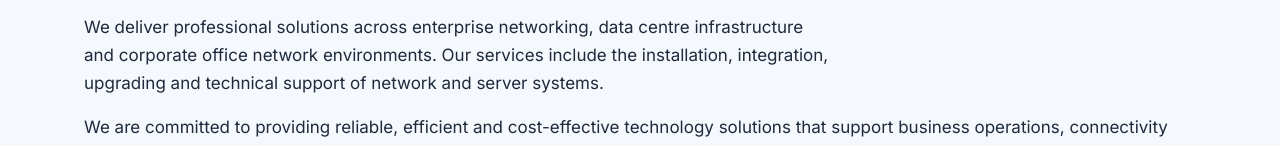
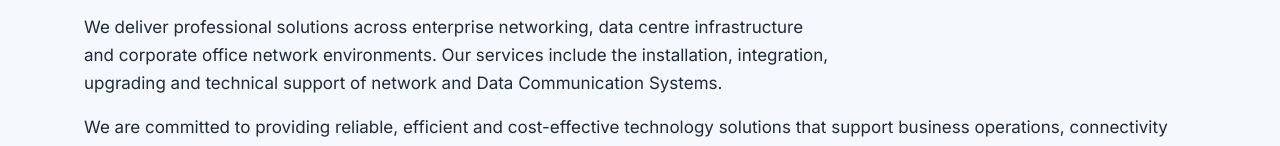
Before and after one commit to Monemax94/chuks_tech, a plain HTML site: page about.html in a window 1280 px wide. Shown: the part 554-700 px from the top of the page. Drawn offline with Linux system fonts and the light colour scheme.

Commit message:
Updated About

```diff
--- a/about.html
+++ b/about.html
@@ -65,7 +65,7 @@
 <p class="reveal" style="font-size:var(--fs-lg)">Chukz Tech Services is an IT infrastructure and network engineering
     solutions provider based in Asaba, Delta State, Nigeria. <p>We deliver professional solutions across enterprise networking, data centre
 infrastructure and corporate office network environments. Our services include the
-installation, integration, upgrading and technical support of network and server systems. </p>We are committed to providing reliable, efficient and cost-effective technology
+installation, integration, upgrading and technical support of network and Data Communication Systems. </p>We are committed to providing reliable, efficient and cost-effective technology
 solutions that support business operations,
 connectivity and long-term growth.</p></div></section>
 <svg class="divider l2d" viewBox="0 0 1200 24" preserveAspectRatio="xMidYMid slice" aria-hidden="true" focusable="false"><path d="M0 12H430l10-8h60l10 8h190l10 8h60l10-8H1200"/><circle cx="430" cy="12" r="3"/><circle cx="760" cy="12" r="3"/></svg>
```
